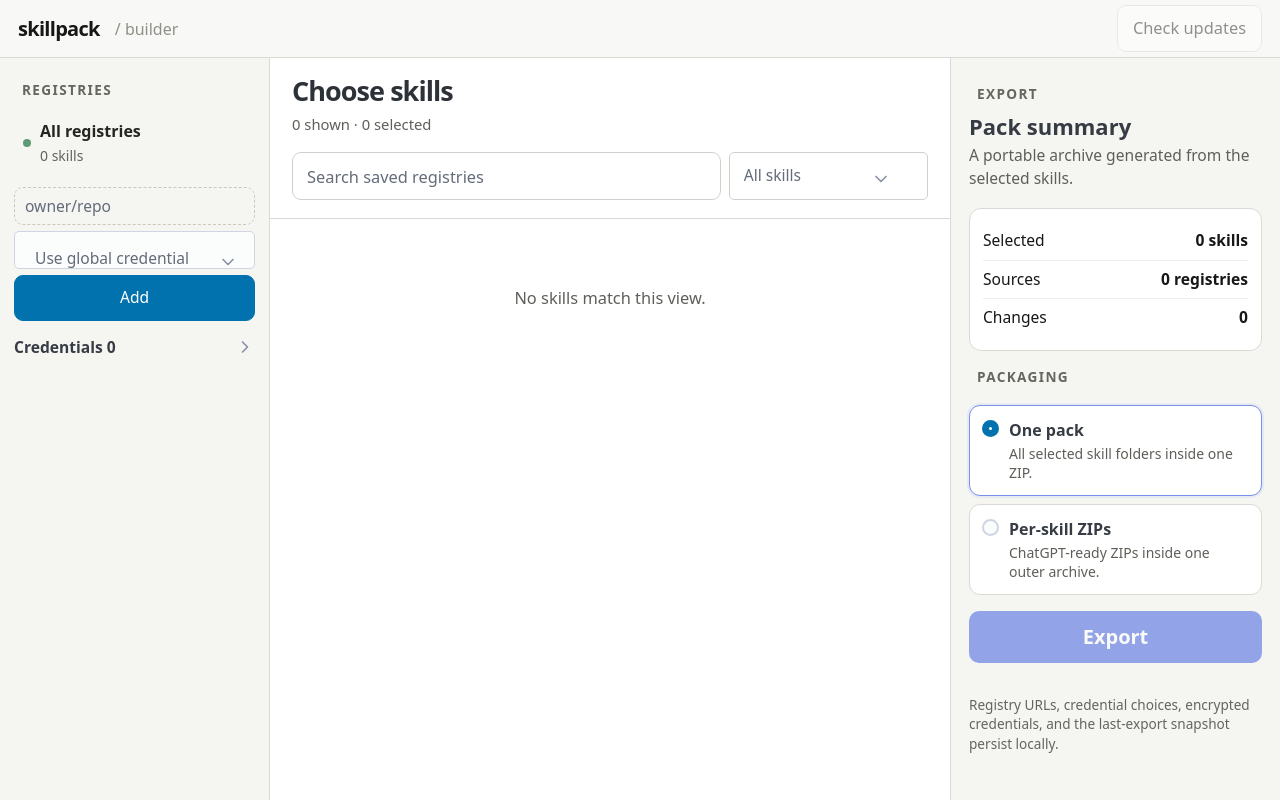
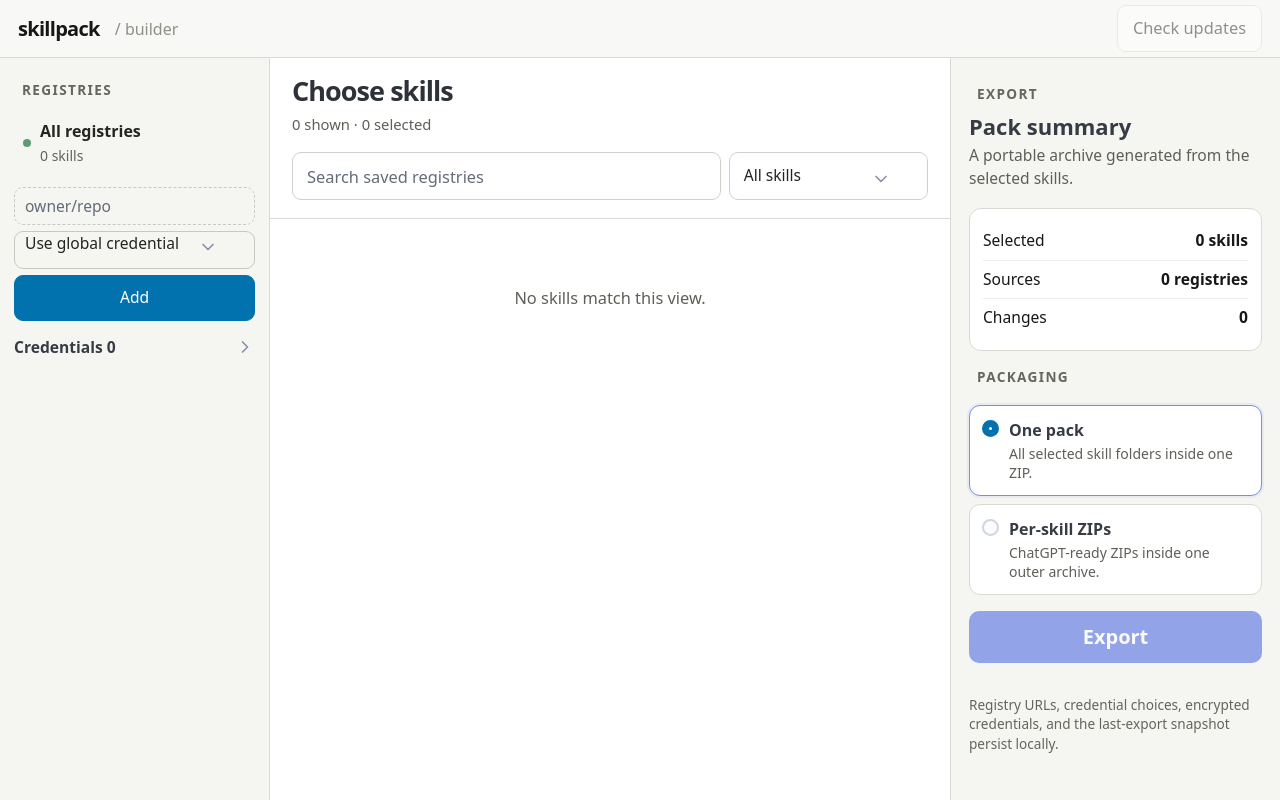
Before and after one commit to martesi/skillpack, a Svelte app: page / in a window 1280 px wide. Built offline with nearby package versions, Linux system fonts and the light colour scheme.

Commit message:
Override Pico dropdown summary sizing consistently

```diff
--- a/src/app.css
+++ b/src/app.css
@@ -326,7 +326,7 @@
   width: 100%;
 }
 
-.select-dropdown.dropdown > summary {
+.select-dropdown.dropdown > summary:not([role]) {
   box-sizing: border-box;
   margin: 0;
   padding: 0 2rem 0 10px;
@@ -340,11 +340,11 @@
   white-space: nowrap;
 }
 
-.select-dropdown.compact.dropdown > summary {
+.select-dropdown.compact.dropdown > summary:not([role]) {
   height: 38px;
 }
 
-.select-dropdown.large.dropdown > summary {
+.select-dropdown.large.dropdown > summary:not([role]) {
   height: 48px;
   padding: 0.55rem 2rem 0.55rem 0.7rem;
   border-color: #d0d0ca;
```
